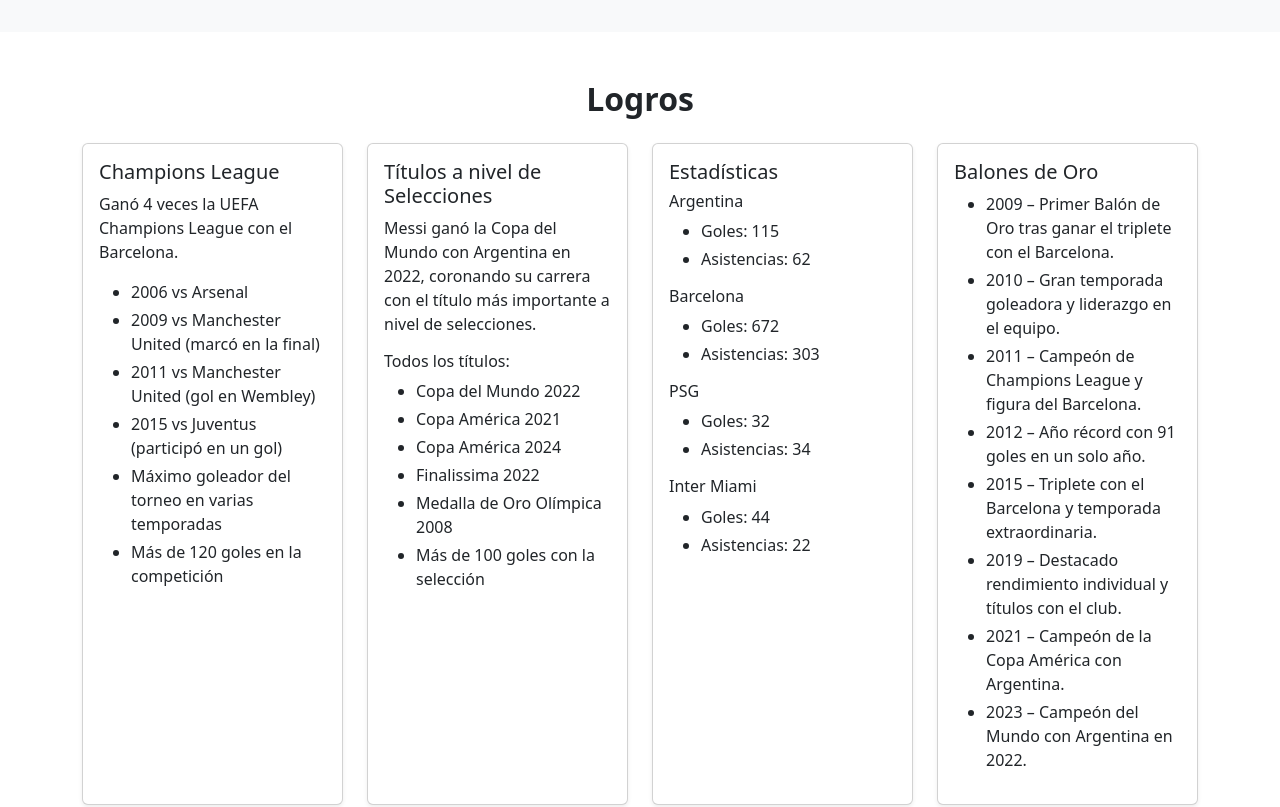
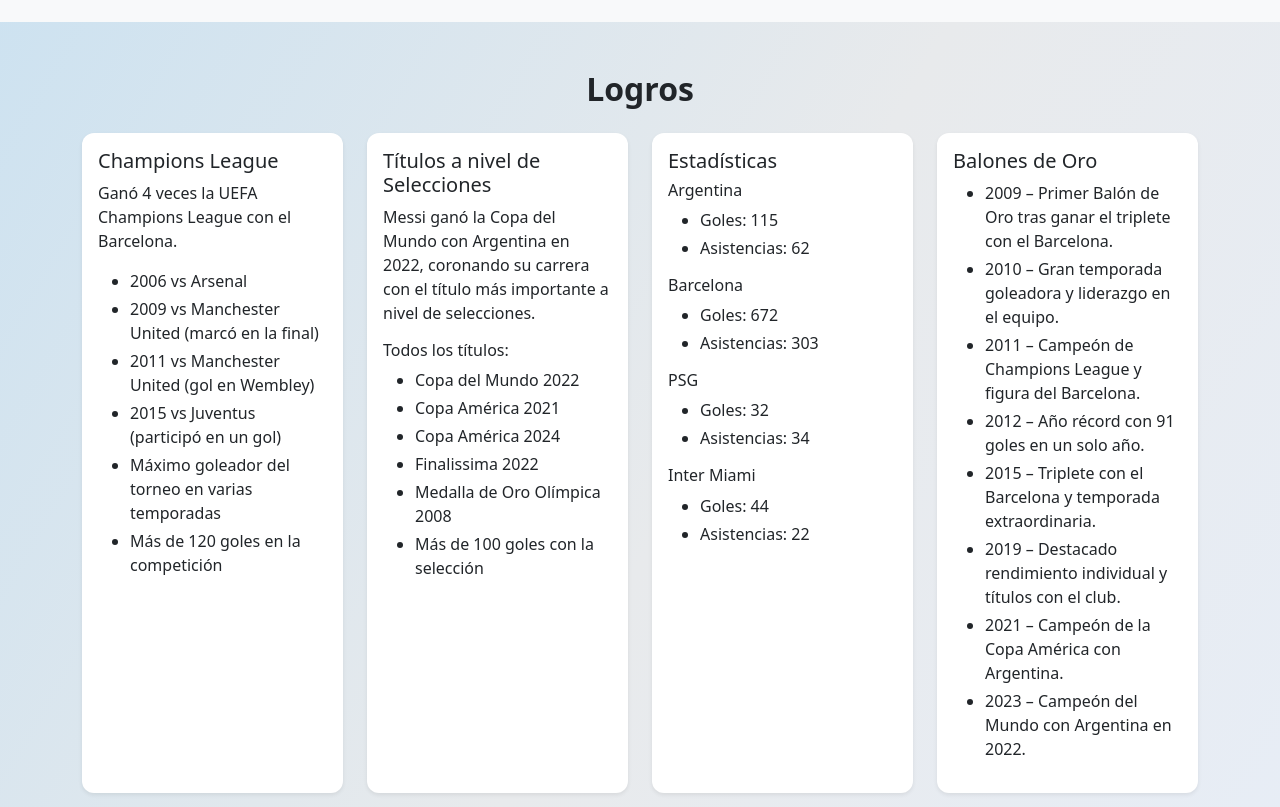
Before and after one commit to Dan18eP/Biography_project, a plain HTML site: page index.html in a window 1280 px wide. Shown: the part 1060-1867 px from the top of the page. Drawn offline with nearby package versions, Linux system fonts and the light colour scheme.

Commit message:
style: add white-blue gradient background

```diff
--- a/css/styles.css
+++ b/css/styles.css
@@ -5,10 +5,17 @@
 
 .card {
   transition: transform 0.2s ease, box-shadow 0.2s ease;
+  border: none;
+  border-radius: 12px;
+  box-shadow: 0 8px 20px rgba(0,0,0,0.1);
 }
 
 .card:hover {
   transform: translateY(-5px);
+}
+
+.card ul li {
+  margin-bottom: 4px;
 }
 
 .gallery-img {
@@ -24,17 +31,17 @@
   cursor: pointer;
 }
 
-.card ul li {
-  margin-bottom: 4px;
-}
 
 section {
   padding-top: 70px;
   padding-bottom: 70px;
+  background-color: transparent;
 }
 
 body {
-  padding-top: 80px;
+  padding-top: 70px;
+  background: linear-gradient(120deg, #bcddf3 0%, #e8eaec 50%, #e6f0ff 100%);
+  min-height: 100vh;
 }
 
 .navbar {
```
